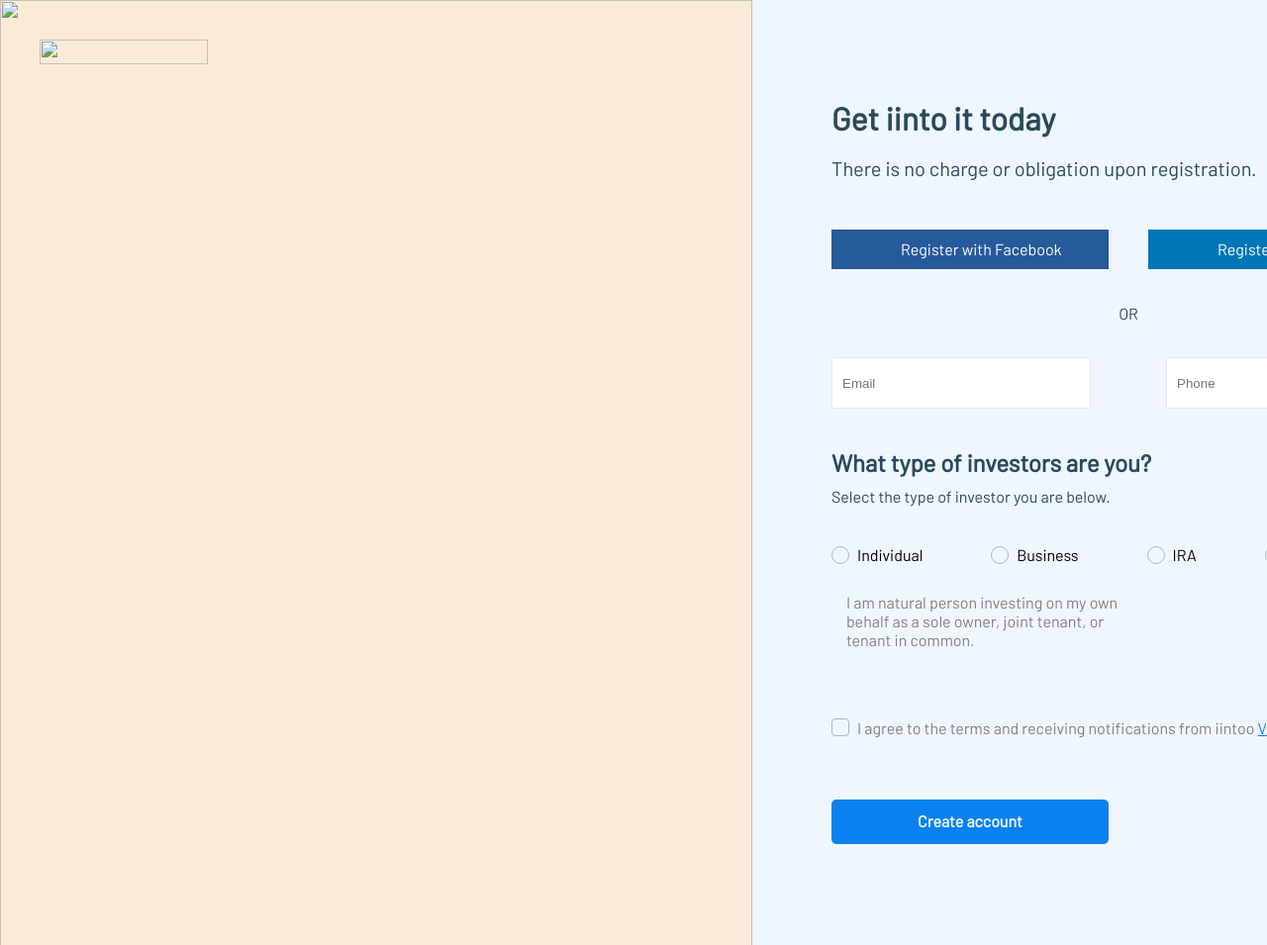
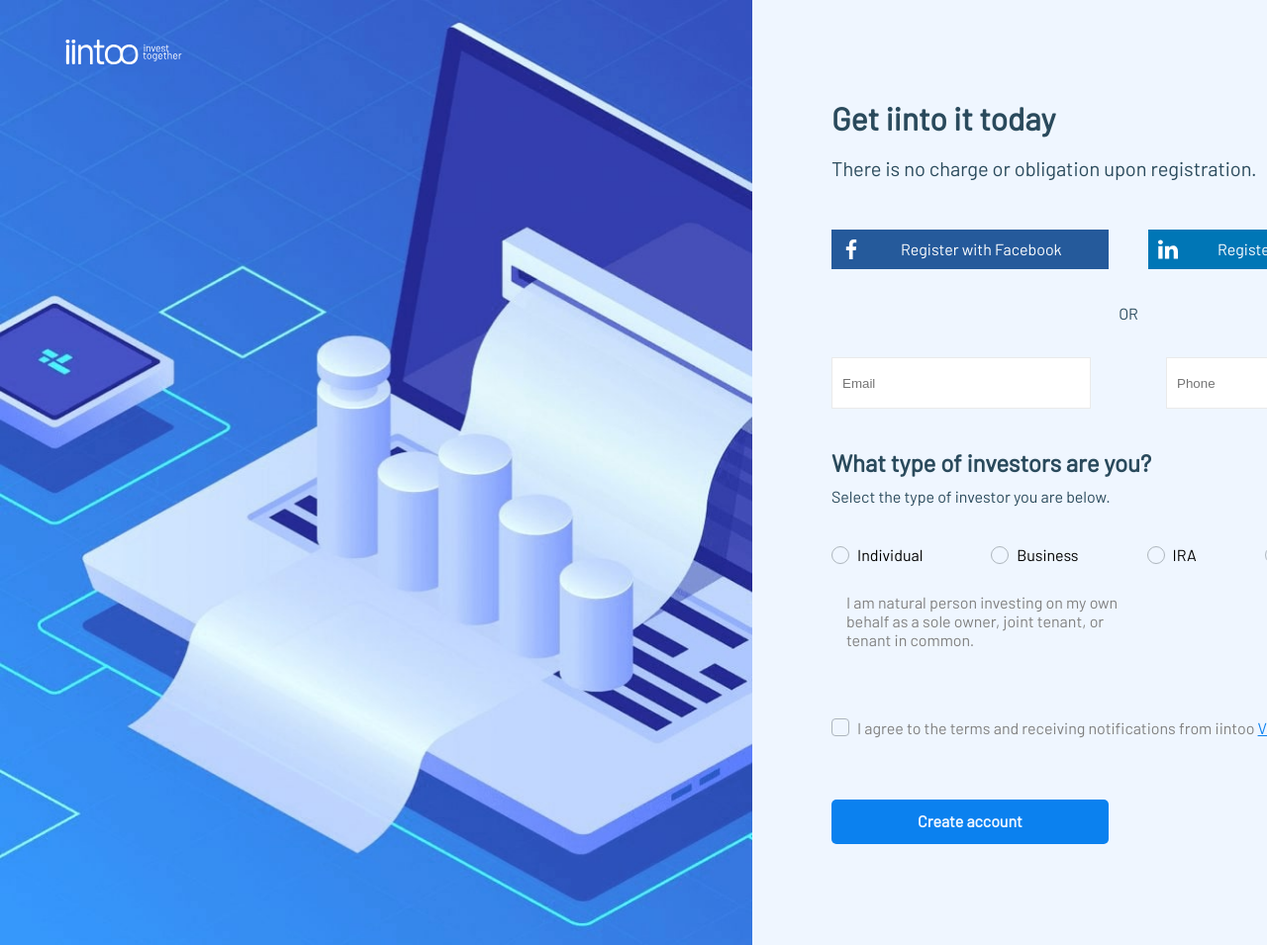
Before and after one commit to maksimenkovvv/1.1, a plain HTML site: page index.html in a window 1280 px wide. Shown: the top 955 px of the page at 99% size. Drawn offline with Linux system fonts and the light colour scheme; the site is published under a folder, as on GitHub Pages, so addresses that start at the root find nothing.

Commit message:
added dots in the image path

```diff
--- a/index.html
+++ b/index.html
@@ -15,8 +15,8 @@
 <body>
     <div class="main">
         <div class="left__part">
-            <img class="left__part-img" src="/img/bg.jpg" alt="">
-            <img class="main__logo" src="/img/logo.svg" alt="">
+            <img class="left__part-img" src="./img/bg.jpg" alt="">
+            <img class="main__logo" src="./img/logo.svg" alt="">
         </div>
         <div class="right__part">
             <div class="right__block">
@@ -30,7 +30,7 @@
                     <div class="buttons">
                         <div class="registration__button facebook__button">
                             <div class="logo">
-                                <img class="logo__image" src="/img/facebook.svg" alt="">
+                                <img class="logo__image" src="./img/facebook.svg" alt="">
                             </div>
                             <div class="text__link">
                                 <a class="facebook__text" href="#">Register with Facebook</a>
@@ -39,7 +39,7 @@
 
                         <div class="registration__button linkedin__button">
                             <div class="logo">
-                                <img class="logo__image" src="/img/linkedin.svg" alt="">
+                                <img class="logo__image" src="./img/linkedin.svg" alt="">
                             </div>
                             <div class="text__link">
                                 <a class="linkedin__text" href="#">Register with Linkedin</a>
```
